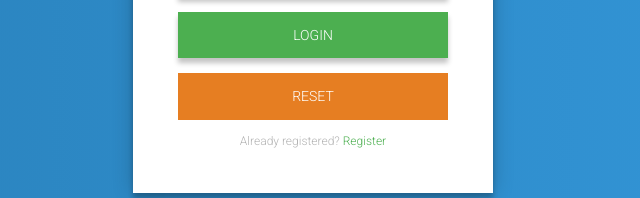
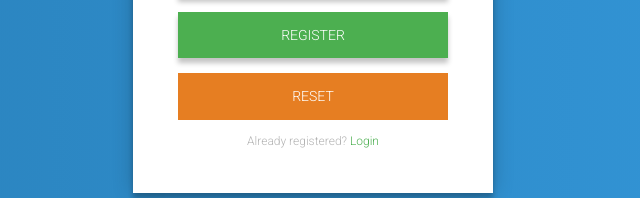
Before and after one commit to DarioFalzone/problem10-rr, a website: page docs/register.html in a window 1280 px wide. Shown: the part 453-651 px from the top of the page, 327-967 px from the left. Drawn offline with Linux system fonts and the light colour scheme.

Commit message:
Register - HTML modified

```diff
--- a/docs/register.html
+++ b/docs/register.html
@@ -30,11 +30,11 @@
 					<label for="register-repeat-password">Repeat Password</label>
 					<input type="password" id="re-password" required />
 
-					<input type="button" id="button-send" value="Login" />
+					<input type="button" id="button-send" value="Register" />
 					<button type="reset" id="button-reset">reset</button>
 
 					<p class="message">
-						Already registered? <a href="index.html">Register</a>
+						Already registered? <a href="index.html">Login</a>
 					</p>
 				</form>
 				<!-- Error message -->
```
